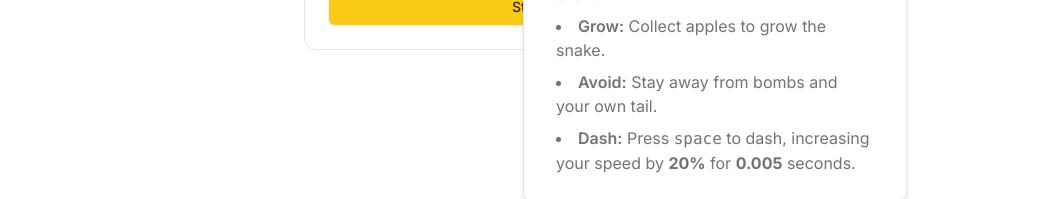
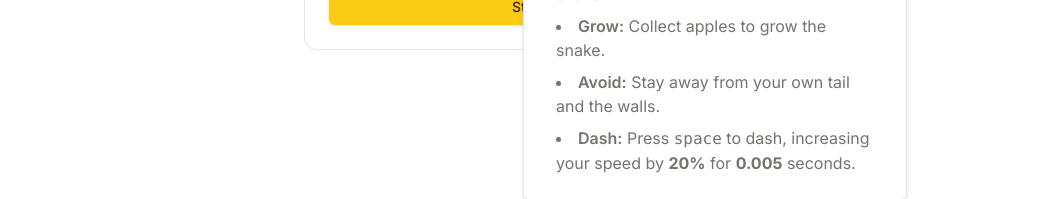
Before and after one commit to alexandretrotel/portfolio, a Next.js app: page /games/sneeky in a window 1280 px wide. Both pictures are taken after a click on the button 827 px from the left and 142 px from the top of the page. Shown: the part 269-468 px from the top of the page, without its empty margins (112-1157 px from the left). Built offline with nearby package versions, Linux system fonts and the light colour scheme.

Commit message:
fix: rules

```diff
--- a/src/app/(core)/games/sneeky/sneeky.tsx
+++ b/src/app/(core)/games/sneeky/sneeky.tsx
@@ -38,7 +38,7 @@ export default function Sneeky() {
                 </li>
                 <li>
                   <span className="font-semibold">Avoid:</span> Stay away from
-                  bombs and your own tail.
+                  your own tail and the walls.
                 </li>
                 <li>
                   <span className="font-semibold">Dash:</span> Press{" "}
```
